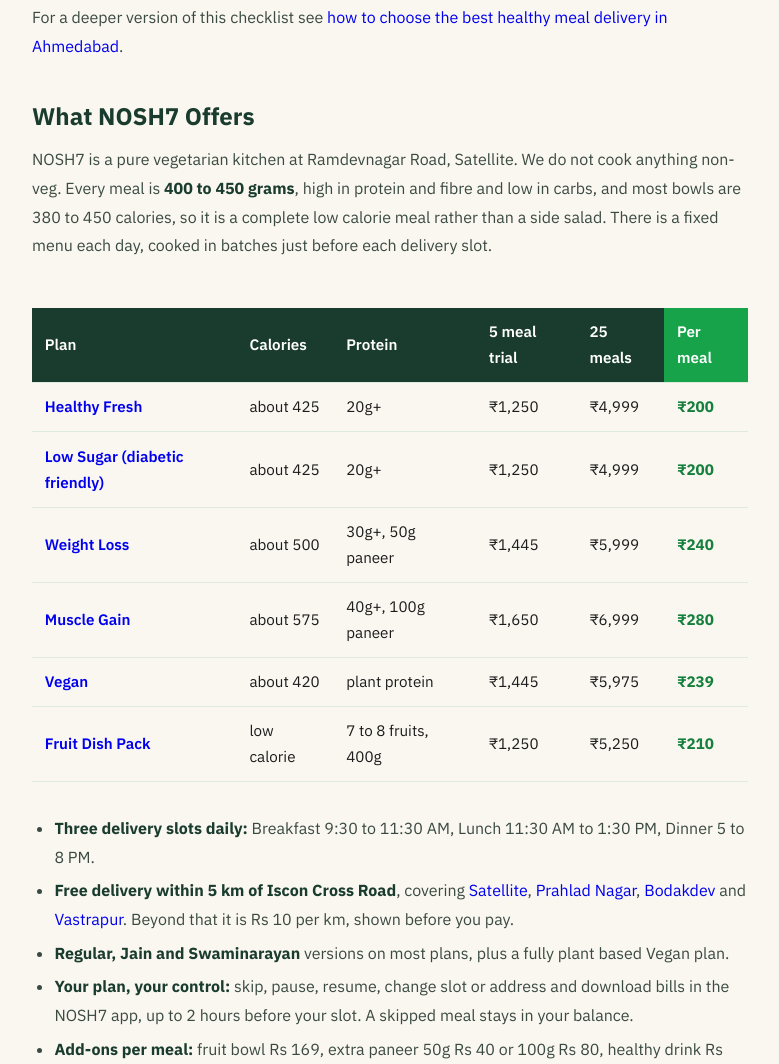
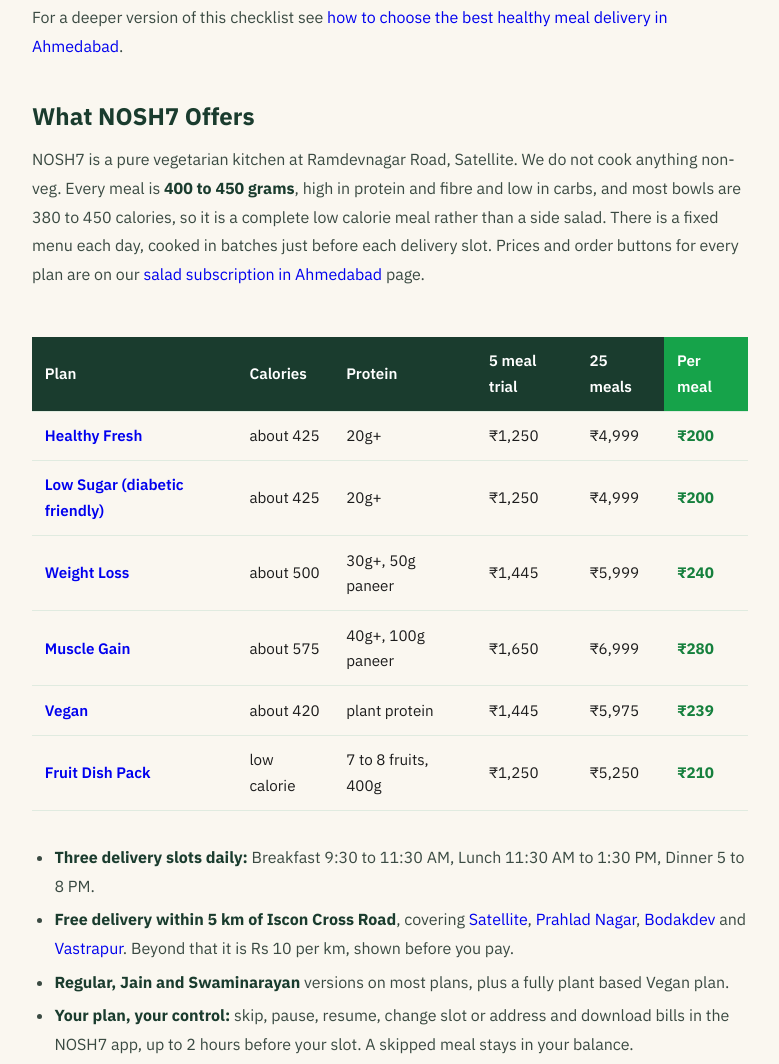
Before and after one commit to hii2023/nosh7-in, a plain HTML site: page blog-salad-subscription-ahmedabad-2026.html in a window 1280 px wide. Shown: the part 5149-6213 px from the top of the page, without its empty margins (250-1029 px from the left). Drawn offline with Linux system fonts and the light colour scheme.

Commit message:
Point 'salad subscription in Ahmedabad' anchors at /subscription.html (pos 6.6, the page that wins clicks for it)
Co-Authored-By: Claude Opus 5.5 <noreply@anthropic.com>

```diff
--- a/blog-salad-subscription-ahmedabad-2026.html
+++ b/blog-salad-subscription-ahmedabad-2026.html
@@ -377,7 +377,7 @@
   <p>For a deeper version of this checklist see <a href="/best-healthy-meal-delivery-ahmedabad.html">how to choose the best healthy meal delivery in Ahmedabad</a>.</p>
 
   <h2>What NOSH7 Offers</h2>
-  <p>NOSH7 is a pure vegetarian kitchen at Ramdevnagar Road, Satellite. We do not cook anything non-veg. Every meal is <strong>400 to 450 grams</strong>, high in protein and fibre and low in carbs, and most bowls are 380 to 450 calories, so it is a complete low calorie meal rather than a side salad. There is a fixed menu each day, cooked in batches just before each delivery slot.</p>
+  <p>NOSH7 is a pure vegetarian kitchen at Ramdevnagar Road, Satellite. We do not cook anything non-veg. Every meal is <strong>400 to 450 grams</strong>, high in protein and fibre and low in carbs, and most bowls are 380 to 450 calories, so it is a complete low calorie meal rather than a side salad. There is a fixed menu each day, cooked in batches just before each delivery slot. Prices and order buttons for every plan are on our <a href="/subscription.html">salad subscription in Ahmedabad</a> page.</p>
   <div style="overflow-x:auto">
   <table class="cmp-table cmp-stack">
     <thead>
```
Also changed, not shown: salad-delivery-ahmedabad.html (+1 -1 lines).
